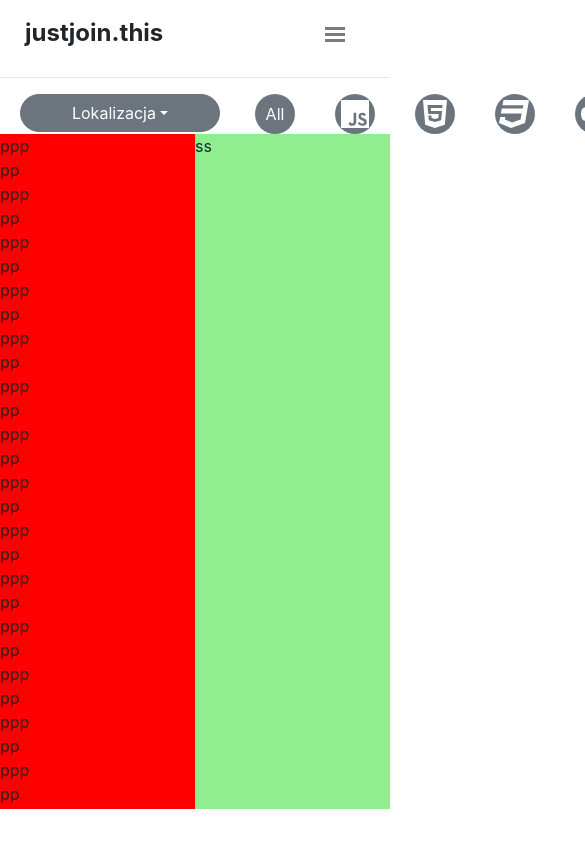
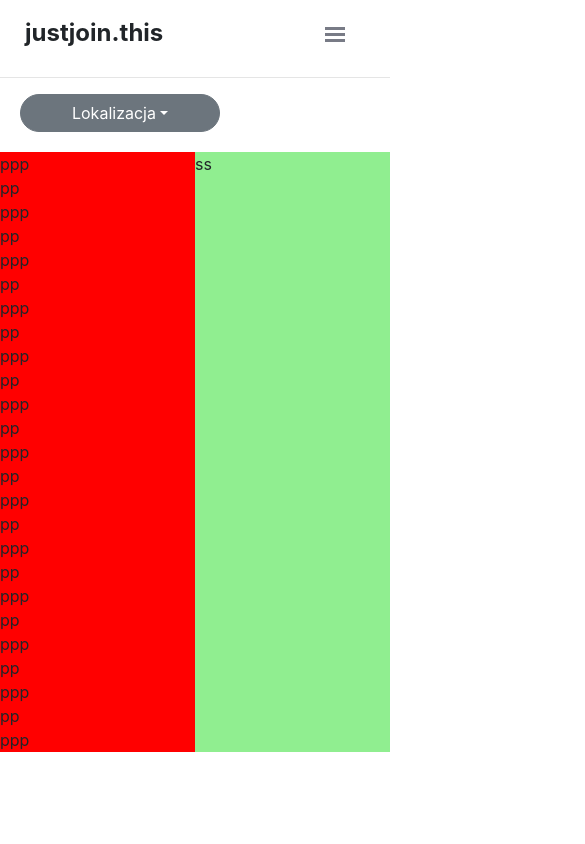
Before and after one commit to F1sher-Man/justjointhis, a React (Create React App) app: page / in a window 390 px wide. Shown: the top 844 px of the page, 585 px wide, since content can reach past the window. Built offline with nearby package versions, Linux system fonts and the light colour scheme.

Commit message:
Mobile view layout 100% height fixed.

```diff
--- a/src/styles/main/JobOffers/JobOffers.scss
+++ b/src/styles/main/JobOffers/JobOffers.scss
@@ -5,33 +5,33 @@
 }
 .page-container {
   height: 100%;
-//    margin: 0;
 }
 
 .topbar {
   display: flex;
   flex-direction: row;
   width: 800px;
+  @media only screen and (max-width: 1024px) {
+    width: 230px;
+  }
 }
 
-.content-container{
+.content-container {
   display: flex;
   flex-direction: row;
-    height:90%;
-    // width:100%;
-    // min-height: 100%;
-    // margin: 0;
+  height: 80%;
+  margin-top: 5%;
 }
 
-.offers{
-    width:50%;
+.offers {
+  width: 50%;
   height: 100%;
   overflow: auto;
   background-color: red;
 }
 
-.map{
-    width:50%;
+.map {
+  width: 50%;
   height: 100%;
   background-color: lightgreen;
 }
--- a/src/styles/main/JobOffers/Technologies.scss
+++ b/src/styles/main/JobOffers/Technologies.scss
@@ -1,6 +1,9 @@
-.container{
+.container {
   display: flex;
   flex-direction: row;
+  @media only screen and (max-width: 1024px) {
+    display: none;
+  }
 }
 
 .round {
@@ -8,24 +11,24 @@
   justify-content: center;
   align-items: center;
   height: 40px;
-    width: 40px ;
+  width: 40px;
   border-radius: 50%;
   background-color: rgb(108, 117, 125);
   margin: 0px 20px;
   color: white;
   cursor: pointer;
   transition: 0.5s ease-in-out;
-    &-active{
+  &-active {
     @extend .round;
-        background-color:rgb(49, 223, 33);
+    background-color: rgb(49, 223, 33);
     color: black;
   }
 }
 .round:hover {
   height: 50px;
-    width: 50px ;
+  width: 50px;
 }
 
-.round:focus{
+.round:focus {
   background-color: red;
 }
```
Lines whose indentation alone changed are shown as unchanged.
